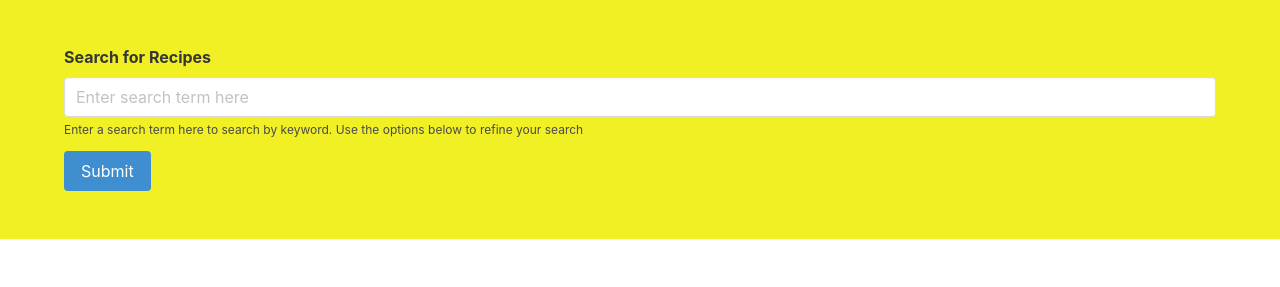
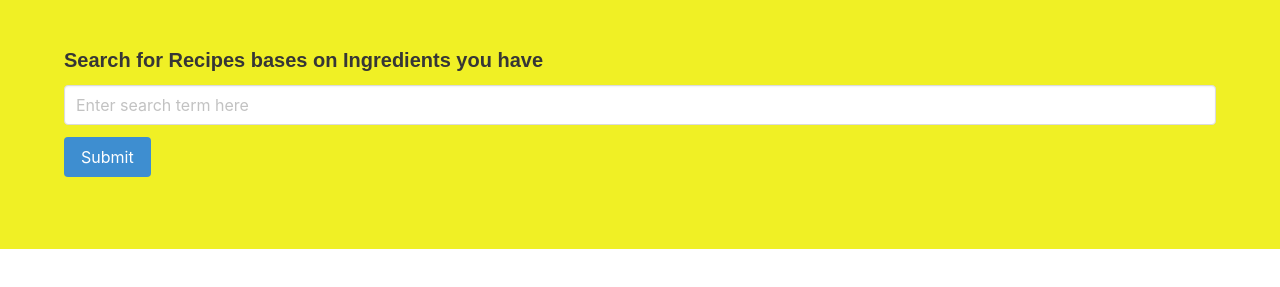
Before and after one commit to JoeHernandezII/Quarantine-Meals, a plain HTML site: page index.html in a window 1280 px wide. Shown: the part 55-342 px from the top of the page. Drawn offline with nearby package versions, Linux system fonts and the light colour scheme; files whose address does not match are found by name.

Commit message:
Added some font style to search returns.

```diff
--- a/Assets/style/style.css
+++ b/Assets/style/style.css
@@ -1,3 +1,13 @@
 body {
     background-color: rgb(240, 240, 37);
 }
+
+.label {
+    font-size: 20px;
+    font-weight: bold;
+    font-family: Arial, Helvetica, sans-serif;
+}
+
+#recipeDisplay{
+    font-size:20px;
+}
--- a/index.html
+++ b/index.html
@@ -59,13 +59,10 @@
         <div class="container">
 
             <div class="field">
-                <label class="label">Search for Recipes</label>
+                <label class="label">Search for Recipes bases on Ingredients you have</label>
                 <div class="control">
                     <input class="input" type="text" id="searchBox" placeholder="Enter search term here">
                 </div>
-                <p class="help">Enter a search term here to search by keyword. Use the options below to refine
-                    your
-                    search</p>
             </div>
             <!-- <div class="control">
                 <label class="checkbox" id="on-hand">
@@ -89,6 +86,7 @@
             <div class="control">
                 <button id="submitBtn" class="button is-info">Submit</button>
             </div>
+            <br>
 
             <div style="Width:100%">
                 <table>
```
Also changed, not shown: keto.html (+1 -0 lines).
